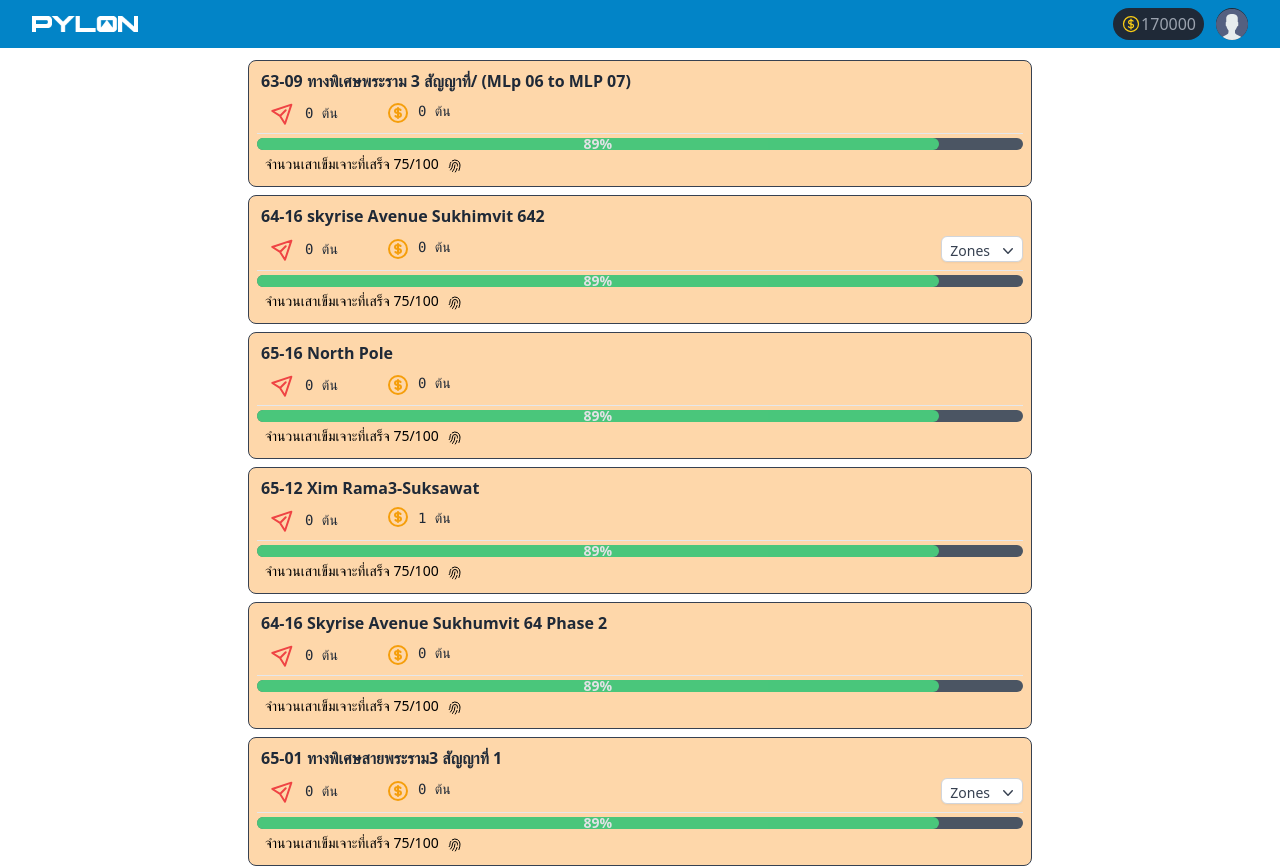
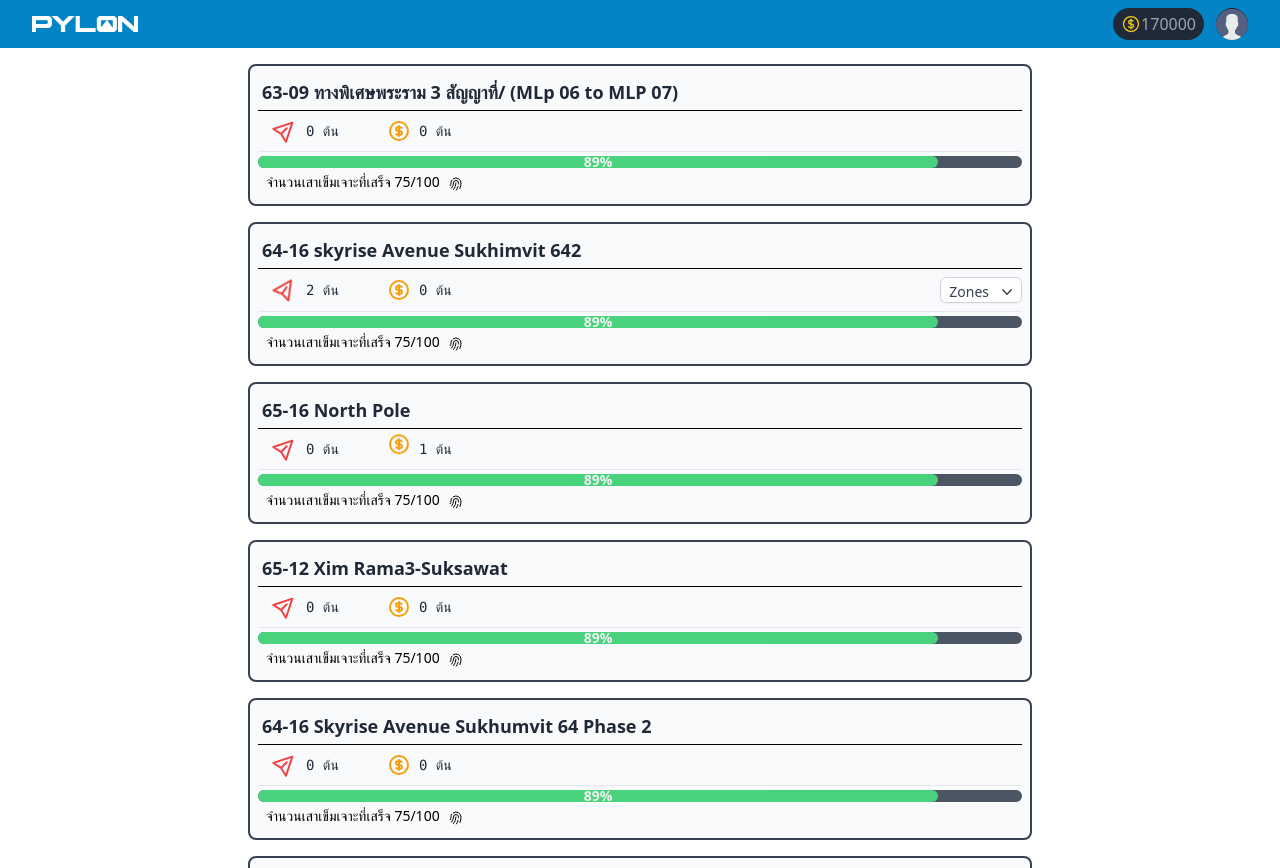
Before and after one commit to thatbeer/react_qcreport, a React (Create React App) app: page / in a window 1280 px wide. Shown: the top 868 px of the page. Built offline with nearby package versions, Linux system fonts and the light colour scheme; sample sign-in values are in the browser's storage.

Commit message:
add ui on card page

```diff
--- a/src/components/Dropdownlist.jsx
+++ b/src/components/Dropdownlist.jsx
@@ -30,7 +30,7 @@ export default function Dropdownlist(props) {
         leaveFrom="transform opacity-100 scale-100"
         leaveTo="transform opacity-0 scale-95"
       >
-        <Menu.Items className="absolute  z-10 mt-[40px] w-56 lg:w-32
+        <Menu.Items className="absolute  z-10 mt-[30px] w-56 lg:w-32
         origin-top-right rounded-md bg-white shadow-lg ring-1 ring-black ring-opacity-5 focus:outline-none">
           <div className="py-1">
             { zone?.map((zname) => (
--- a/src/components/Maincard.jsx
+++ b/src/components/Maincard.jsx
@@ -4,6 +4,72 @@ import Progressbar from "./progressbar";
 import Statcard from "./Statcard";
 import { FingerPrintIcon } from "@heroicons/react/24/outline";
 import { useState } from "react";
+
+// was width:660px
+const Maincard = (props) => {
+
+    const {projectid , projName , erp , coin , zone} = props
+    return (
+        <>
+            <div className="relative py-2 px-2  w-screen lg:w-[800px] h-auto
+                            shadow-none hover:shadow-lg rounded-lg hover:bg-gray-200 transition-all duration-300">
+                <div className="w-full bg-white-100 py-2 px-2  shadow-none hover:shadow-lg
+                rounded-lg border-2 border-gray-700 hover:bg-gray-100 bg-gray-50">
+
+                    <Link to={`/project?projectid=${projectid}`} state={{...props}} >
+                        <h5 className="mb-2 py-1 text-lg px-1 text font-bold border-b border-black
+                         text-gray-800 dark:text-whte hover:underline hover:text-blue-600 truncate ">
+                            {projName}
+
+                        </h5>
+                    </Link>
+                    <div className="flex flex-inline items-center justify-between lg:my-2 my-2  mx-auto">
+                        <div className="flex flex-row-2 gap-6 mr-auto items-center text-sm">
+                            <div className='flex flex-inline mx-2 items-center'>
+                                <svg className={`${ erp > 0 ? "animate-wiggle" : "rotate-45 " } -mt-1 w-6 h-6 text-red-500 mx-2 duration-300`} fill="none" stroke="currentColor" viewBox="0 0 24 24" xmlns="http://www.w3.org/2000/svg"><path stroke-linecap="round" stroke-linejoin="round" stroke-width="2" d="M12 19l9 2-9-18-9 18 9-2zm0 0v-8"></path></svg>
+                                <pre>
+                                    <Link to={`/project?projectid=${projectid}&type=รอส่งerp`} state={{...props}}
+                                        className="text-gray-800 dark:text-whte hover:underline hover:text-blue-600">
+                                        {erp} ต้น
+                                    </Link>
+                                </pre>
+                            </div >
+                            <div className=' flex flex-inline mx-2 items-center'>
+                                <svg className={`${ coin > 0 ? "animate-bounce" : "" }  w-6 h-6 text-amber-500 mx-2 `} fill="none" stroke="currentColor" viewBox="0 0 24 24" xmlns="http://www.w3.org/2000/svg"><path stroke-linecap="round" stroke-linejoin="round" stroke-width="2" d="M12 8c-1.657 0-3 .895-3 2s1.343 2 3 2 3 .895 3 2-1.343 2-3 2m0-8c1.11 0 2.08.402 2.599 1M12 8V7m0 1v8m0 0v1m0-1c-1.11 0-2.08-.402-2.599-1M21 12a9 9 0 11-18 0 9 9 0 0118 0z"></path></svg>
+                                <pre>
+                                    <Link to={`/project?projectid=${projectid}&type=เขียวแดง`} state={{...props}}
+                                    className="text-gray-800 dark:text-whte hover:underline hover:text-blue-600">
+                                        {coin} ต้น
+                                    </Link>
+                                </pre>
+                            </div>
+                        </div>
+                        { zone ? <Dropdownlist zone={zone} projectid={projectid} className="bg-gray-100 " /> : null}
+                    </div>
+                    <hr style={{ color: 'red' }}/>
+                    <div className=" bg-gray-600 h-3 rounded-2xl my-1 flex  outline-offset-4 text-sm
+                    flex-inline justify-start items-center mx-auto" style={{width: "100%"}} >
+                        <div
+                            className="bg-green-400 duration-100 animate-pulse h-3  flex flex-start items-center justify-center
+                            text-md font-semibold text-white rounded-2xl"
+                            style={{width: "89%"}}>
+                            <p>89%</p>
+                        </div>
+                    </div>
+                    <div className="px-2 block text-start text mx-auto w-auto ">
+                        <p className="flex flex-inline text-sm">จำนวนเสาเข็มเจาะที่เสร็จ 75/100 <FingerPrintIcon className="h-6 w-6 pl-2 text-green"/></p>
+                    </div>
+                    {/* <Progressbar/> */}
+                </div>
+            </div>
+        </>
+    )
+};
+
+export default Maincard;
+
+
+
 //demo with using plain tailwindcss
 function MyComponent(props) {
     const [ valueI , setValueI] = useState("");
@@ -38,63 +104,3 @@ function ButtonGroup(props) {
         </div>
     )
 }
-
-// was width:660px
-const Maincard = (props) => {
-
-    const {projectid , projName , erp , coin , zone} = props
-    return (
-        <>
-            <div className="relative px-2 py-1  w-screen lg:w-[800px] h-auto
-                            shadow-none hover:shadow-lg rounded-lg hover:bg-red-100 transition-all duration-300">
-                <div className="w-full bg-white-100 py-2 px-2 rounded-lg border border-gray-700 hover:bg-orange-100 bg-orange-200">
-
-                    <Link to={`/project?projectid=${projectid}`} state={{...props}} >
-                        <h5 className="mb-2  px-1 text font-bold  text-gray-800 dark:text-whte hover:underline hover:text-blue-600 truncate ">
-                            {projName}
-                        </h5>
-                    </Link>
-                    <div className="flex flex-inline items-center justify-between lg:my-2 my-2  mx-auto">
-                        <div className="flex flex-row-2 gap-6 mr-auto items-center text-sm">
-                            <div className='flex flex-inline mx-2 '>
-                                <svg className={`${ erp > 0 ? "animate-wiggle" : "rotate-45 " } -mt-1 w-6 h-6 text-red-500 mx-2 duration-300`} fill="none" stroke="currentColor" viewBox="0 0 24 24" xmlns="http://www.w3.org/2000/svg"><path stroke-linecap="round" stroke-linejoin="round" stroke-width="2" d="M12 19l9 2-9-18-9 18 9-2zm0 0v-8"></path></svg>
-                                <pre>
-                                    <Link to={`/project?projectid=${projectid}&type=รอส่งerp`} state={{...props}}
-                                        className="text-gray-800 dark:text-whte hover:underline hover:text-blue-600">
-                                        {erp} ต้น
-                                    </Link>
-                                </pre>
-                            </div >
-                            <div className=' flex flex-inline mx-2'>
-                                <svg className={`${ coin > 0 ? "animate-bounce" : "" }  w-6 h-6 text-amber-500 mx-2 `} fill="none" stroke="currentColor" viewBox="0 0 24 24" xmlns="http://www.w3.org/2000/svg"><path stroke-linecap="round" stroke-linejoin="round" stroke-width="2" d="M12 8c-1.657 0-3 .895-3 2s1.343 2 3 2 3 .895 3 2-1.343 2-3 2m0-8c1.11 0 2.08.402 2.599 1M12 8V7m0 1v8m0 0v1m0-1c-1.11 0-2.08-.402-2.599-1M21 12a9 9 0 11-18 0 9 9 0 0118 0z"></path></svg>
-                                <pre>
-                                    <Link to={`/project?projectid=${projectid}&type=เขียวแดง`} state={{...props}}
-                                    className="text-gray-800 dark:text-whte hover:underline hover:text-blue-600">
-                                        {coin} ต้น
-                                    </Link>
-                                </pre>
-                            </div>
-                        </div>
-                        { zone ? <Dropdownlist zone={zone} projectid={projectid} className="bg-gray-100 " /> : null}
-                    </div>
-                    <hr style={{ color: 'red' }}/>
-                    <div className=" bg-gray-600 h-3 rounded-2xl my-1 flex  outline-offset-4 text-sm
-                    flex-inline justify-start items-center mx-auto" style={{width: "100%"}} >
-                        <div
-                            className="bg-green-400 duration-100 animate-pulse h-3  flex flex-start items-center justify-center
-                            text-md font-semibold text-white rounded-2xl"
-                            style={{width: "89%"}}>
-                            <p>89%</p>
-                        </div>
-                    </div>
-                    <div className="px-2 block text-start text mx-auto w-auto ">
-                        <p className="flex flex-inline text-sm">จำนวนเสาเข็มเจาะที่เสร็จ 75/100 <FingerPrintIcon className="h-6 w-6 pl-2 text-green"/></p>
-                    </div>
-                    {/* <Progressbar/> */}
-                </div>
-            </div>
-        </>
-    )
-};
-
-export default Maincard;
--- a/src/page/MainPage.jsx
+++ b/src/page/MainPage.jsx
@@ -3,12 +3,12 @@ import Maincard from "../components/Maincard"
 
 const projectX = [
     { projectId: "1", erp:"0" , coin:"0", name: "63-09 ทางพิเศษพระราม 3 สัญญาที่/ (MLp 06 to MLP 07)"},
-    { projectId: "2", erp:"0" , coin:"0", zone: [{zname: "Facility 1"} ,{zname:"Office"} , {zname:"Facility 2"}, {zname:"Facility 3"}] ,name: "64-16 skyrise Avenue Sukhimvit 642"},
-    { projectId: "3", erp:"0" , coin:"0", name: "65-16 North Pole"},
-    { projectId: "4", erp:"0" , coin:"1", name: "65-12 Xim Rama3-Suksawat"},
+    { projectId: "2", erp:"2" , coin:"0", zone: [{zname: "Facility 1"} ,{zname:"Office"} , {zname:"Facility 2"}, {zname:"Facility 3"}] ,name: "64-16 skyrise Avenue Sukhimvit 642"},
+    { projectId: "3", erp:"0" , coin:"1", name: "65-16 North Pole"},
+    { projectId: "4", erp:"0" , coin:"0", name: "65-12 Xim Rama3-Suksawat"},
     { projectId: "5", erp:"0" , coin:"0", name: "64-16 Skyrise Avenue Sukhumvit 64 Phase 2"},
     { projectId: "6", erp:"0" , coin:"0", zone: [{zname: "Rig1" } , {zname: "Rig2"} , {zname: "Rig3"}] ,name: "65-01 ทางพิเศษสายพระราม3 สัญญาที่ 1"},
-    { projectId: "7", erp:"2" , coin:"0", name: "65-05 Aspire Sukhumvit-Rama4"},
+    { projectId: "7", erp:"2" , coin:"2", name: "65-05 Aspire Sukhumvit-Rama4"},
     { projectId: "8", erp:"0" , coin:"0", name: "65-09 ทางพิเศษสายพระราม 3 - ดาวคะนอง - วงแหวนรอบนอกกรุงเทพมหานครด้านตะวันตก สัญญาที่ 2"},
     { projectId: "9", erp:"0" , coin:"0", name: "65-11 Grande Centre Point Ratchadamri 2"},
     { projectId: "10", erp:"0" , coin:"0", name: "65-13 King's College International School Bangkok (Phase 3), B7 Building" },
```
Also changed, not shown: 1 other file (tests, documents, lock files or other folders).
